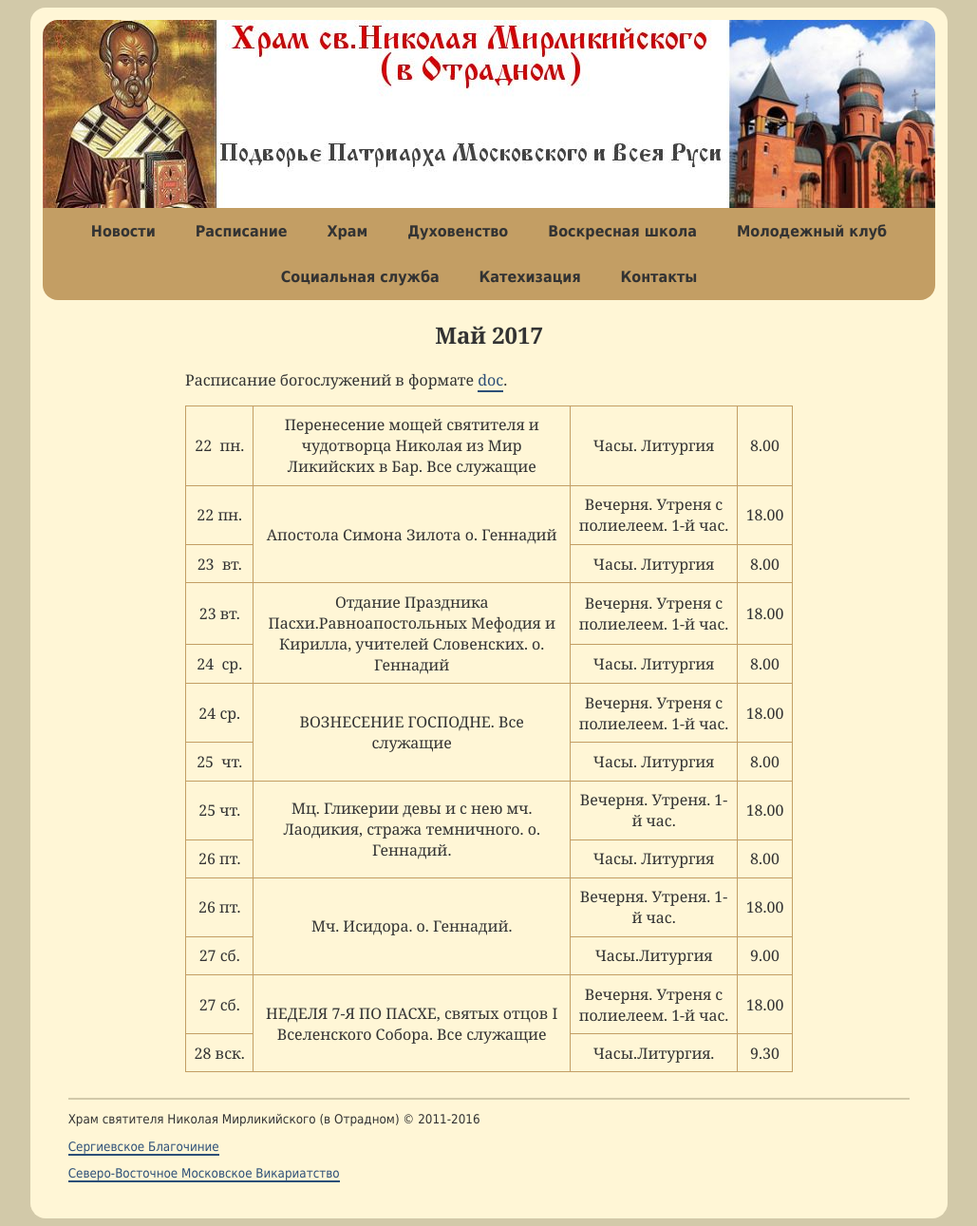
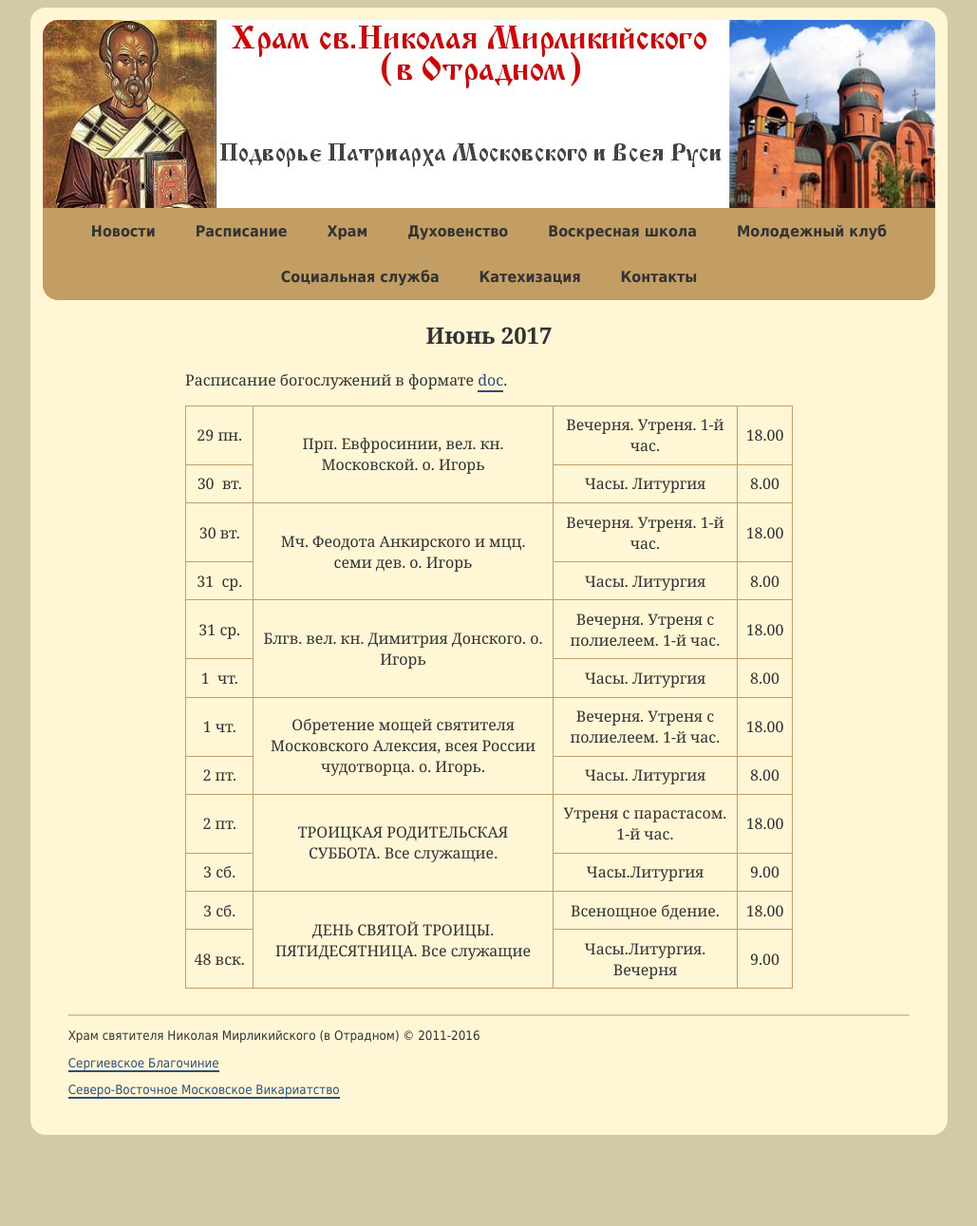
Before and after one commit to hramotradnoe/hramotradnoe.github.io, a Jekyll site: the page built from schedule/index.html, in a window 1280 px wide. Shown: the whole page at 95% size, without its empty margins (125-1154 px from the left). Built offline with Jekyll 4.4.1, drawn with Linux system fonts in a browser that asks for light colours; after the commit the page ends 1203 px from its top, so only the background shows below that.

Commit message:
Update schedule.yml

```diff
--- a/_data/schedule.yml
+++ b/_data/schedule.yml
@@ -1,56 +1,51 @@
-period: Май 2017
-link: "https://docs.google.com/document/d/1t8COHfB2F9REH8HYYbm7ABme1RU4pObpkKfO8Wv7CbI/edit#"
+period: Июнь 2017
+link: "https://docs.google.com/document/d/1p32amunoJ5UXW7cqkwWqI36JzIKXjpGWfArCFQVy9Uk/edit?usp=sharing"
 timetable:
- - description : "Перенесение мощей святителя и чудотворца Николая из Мир Ликийских в Бар. Все служащие"
+ - description : "Прп. Евфросинии, вел. кн. Московской. о. Игорь"
    services    :
-      - day   : 22&nbsp; пн.
+      - day   : 29&nbsp;пн.
+        time  : '18.00'
+        title : "Вечерня. Утреня. 1-й час."
+      - day   : 30&nbsp; вт.
+        time  : '8.00'
+        title : "Часы.  Литургия"
+ - description : "Мч. Феодота Анкирского и мцц. семи дев. о. Игорь"
+   services    :
+      - day   : 30&nbsp;вт.
+        time  : '18.00'
+        title : "Вечерня. Утреня. 1-й час."
+      - day   : 31&nbsp; ср.
         time  : '8.00'
         title : "Часы. Литургия"
- - description : "Апостола Симона Зилота  о. Геннадий"
+ - description : "Блгв. вел. кн. Димитрия Донского. о. Игорь"
    services    :
-      - day   : 22&nbsp;пн.
+      - day   : 31&nbsp;ср.
         time  : '18.00'
         title : "Вечерня. Утреня с полиелеем. 1-й час."
-      - day   : 23&nbsp; вт.
+      - day   : 1&nbsp; чт.
         time  : '8.00'
-        title : "Часы.  Литургия"
- - description : "Отдание Праздника Пасхи.Равноапостольных Мефодия и Кирилла, учителей Словенских. о. Геннадий"
+        title : "Часы. Литургия"
+ - description : "Обретение мощей святителя Московского Алексия, всея России чудотворца. о. Игорь."
    services    :
-      - day   : 23&nbsp;вт.
+      - day   : 1&nbsp;чт.
         time  : '18.00'
         title : "Вечерня. Утреня с полиелеем. 1-й час."
-      - day   : 24&nbsp; ср.
+      - day   : 2&nbsp;пт.
         time  : '8.00'
         title : "Часы. Литургия"
- - description : "ВОЗНЕСЕНИЕ ГОСПОДНЕ. Все служащие"
+ - description : "ТРОИЦКАЯ РОДИТЕЛЬСКАЯ СУББОТА. Все служащие."
    services    :
-      - day   : 24&nbsp;ср.
+      - day   : 2&nbsp;пт.
         time  : '18.00'
-        title : "Вечерня. Утреня с полиелеем. 1-й час."
-      - day   : 25&nbsp; чт.
-        time  : '8.00'
-        title : "Часы. Литургия"
- - description : "Мц. Гликерии девы и с нею мч. Лаодикия, стража темничного. о. Геннадий."
-   services    :
-      - day   : 25&nbsp;чт.
-        time  : '18.00'
-        title : "Вечерня. Утреня. 1-й час."
-      - day   : 26&nbsp;пт.
-        time  : '8.00'
-        title : "Часы. Литургия"
- - description : "Мч. Исидора. о. Геннадий."
-   services    :
-      - day   : 26&nbsp;пт.
-        time  : '18.00'
-        title : "Вечерня. Утреня. 1-й час."
-      - day   : 27&nbsp;сб.
+        title : "Утреня с парастасом. 1-й час."
+      - day   : 3&nbsp;сб.
         time  : '9.00'
         title : "Часы.Литургия"
- - description : "НЕДЕЛЯ 7-Я ПО ПАСХЕ, святых отцов I Вселенского Собора. Все служащие"
+ - description : "ДЕНЬ СВЯТОЙ ТРОИЦЫ. ПЯТИДЕСЯТНИЦА. Все служащие"
    services    :
-      - day   : 27&nbsp;сб.
+      - day   : 3&nbsp;сб.
         time  : '18.00'
-        title : "Вечерня. Утреня с полиелеем. 1-й час."
-      - day   : 28&nbsp;вск.
-        time  : '9.30'
-        title : "Часы.Литургия."
+        title : "Всенощное бдение."
+      - day   : 48&nbsp;вск.
+        time  : '9.00'
+        title : "Часы.Литургия. Вечерня"
```
